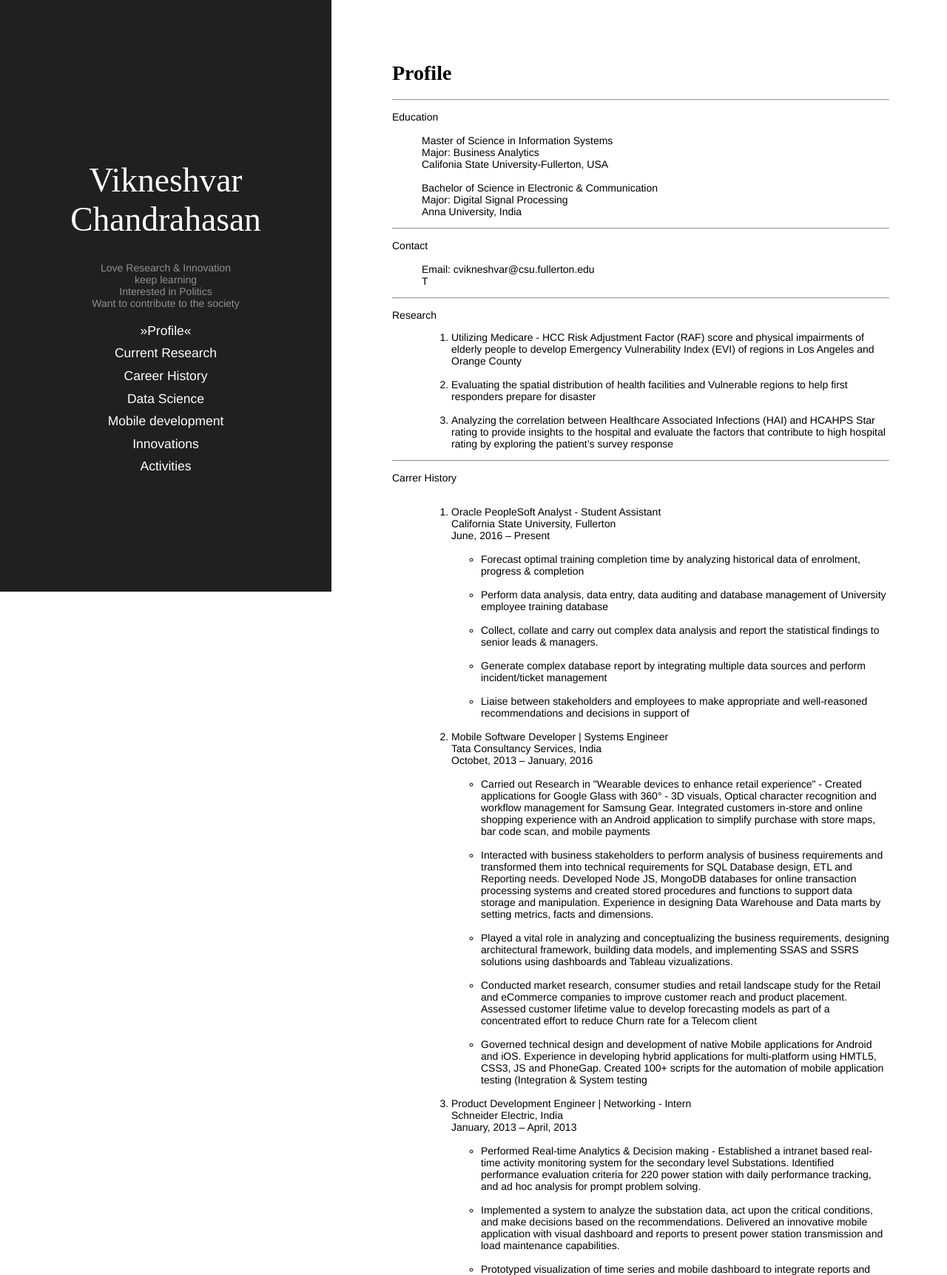
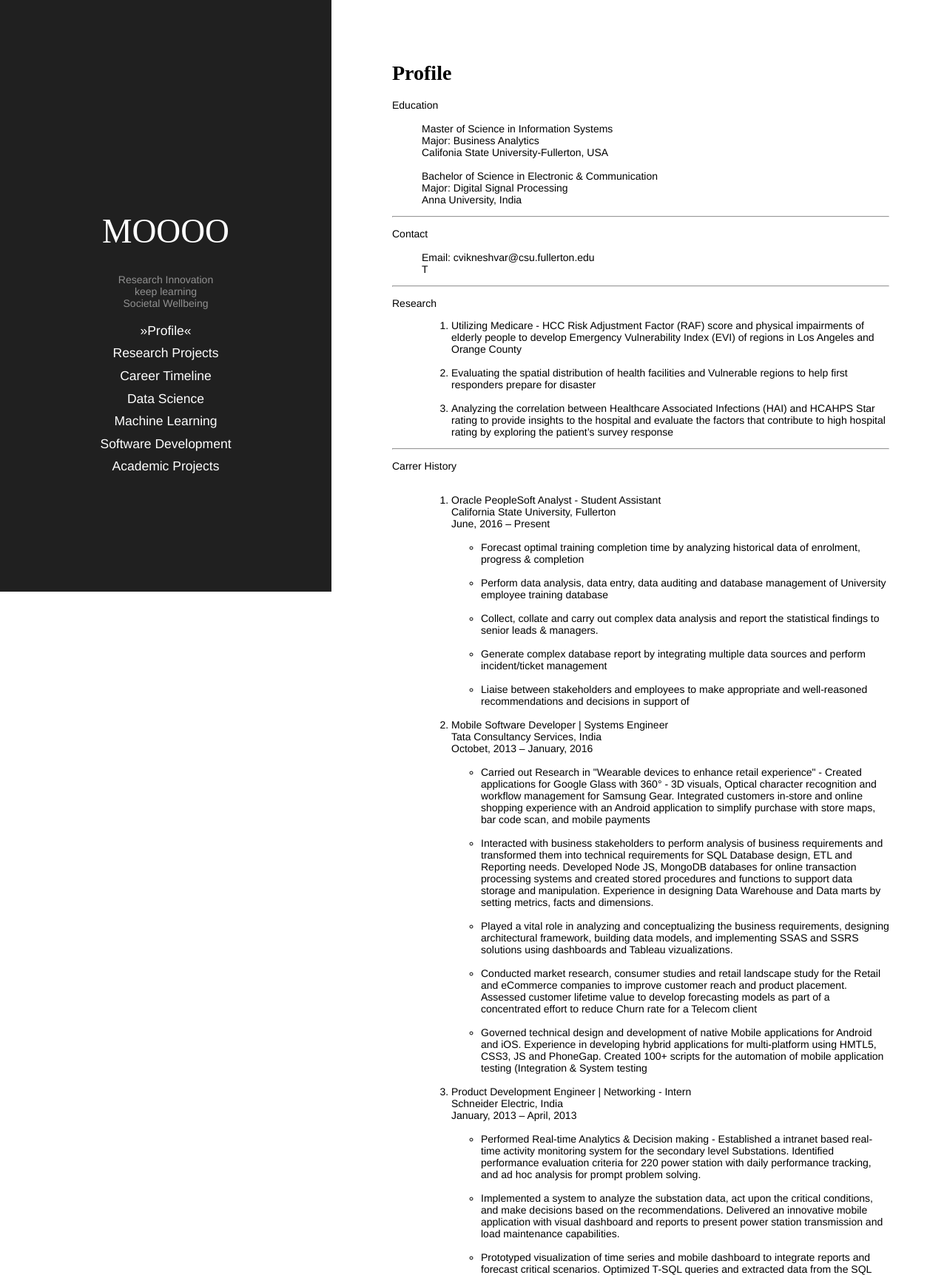
Before and after one commit to Vikneshvar/BazTechStudio, a Django app: template bazwebapp/templates/index.html in a window 1280 px wide. Shown: the top 1724 px of the page at 74% size. Run offline with Django 3.2, Linux system fonts and the light colour scheme; the template is opened without the code that fills it, so the values that code supplies are empty.

Commit message:
testing updates

```diff
--- a/bazwebapp/templates/index.html
+++ b/bazwebapp/templates/index.html
@@ -16,27 +16,25 @@
 		<div class="sidebar-about">
 			<h1>
 				<a href="http://www.baztechstudio.com/">
-          Vikneshvar Chandrahasan
+					MOOOO
 				</a>
 			</h1>
-      <p class="lead">Love Research & Innovation <br> keep learning <br> Interested in Politics <br> Want to contribute to the society </p>
+			<p class="lead"> Research  Innovation <br> keep learning <br> Societal Wellbeing </p>
 		</div>
 		<nav class="sidebar-nav">
 			<a class="sidebar-nav-item active" href="http://www.baztechstudio.com">Profile</a>
-            <a class="sidebar-nav-item" href="http://www.baztechstudio.com">Current Research</a>
-            <a class="sidebar-nav-item" href="http://www.baztechstudio.com">Career History</a>
+						<a class="sidebar-nav-item" href="http://www.baztechstudio.com">Research Projects</a>
+						<a class="sidebar-nav-item" href="http://www.baztechstudio.com">Career Timeline</a>
 						<a class="sidebar-nav-item" href="http://www.baztechstudio.com">Data Science</a>
-            <a class="sidebar-nav-item" href="http://www.baztechstudio.com">Mobile development</a>
-            <a class="sidebar-nav-item" href="http://www.baztechstudio.com">Innovations</a>
-            <a class="sidebar-nav-item" href="http://www.baztechstudio.com">Activities</a>
+						<a class="sidebar-nav-item" href="http://www.baztechstudio.com">Machine Learning</a>
+						<a class="sidebar-nav-item" href="http://www.baztechstudio.com">Software Development</a>
+						<a class="sidebar-nav-item" href="http://www.baztechstudio.com">Academic Projects</a>
 		</nav>
 	</div>
 </div>
 
-
 		<div class="content container">
 			<h1 class="page-title">Profile</h1>
-<hr>
 
 <dl>
 	<dt>Education</dt>
--- a/requirements.txt
+++ b/requirements.txt
@@ -1,5 +1,5 @@
 dj-database-url==0.4.1
 Django==1.10.4
 gunicorn==19.6.0
+whitenoise==3.2
 psycopg2==2.6.2
-whitenoise==3.2
```
Lines whose indentation alone changed are shown as unchanged.
